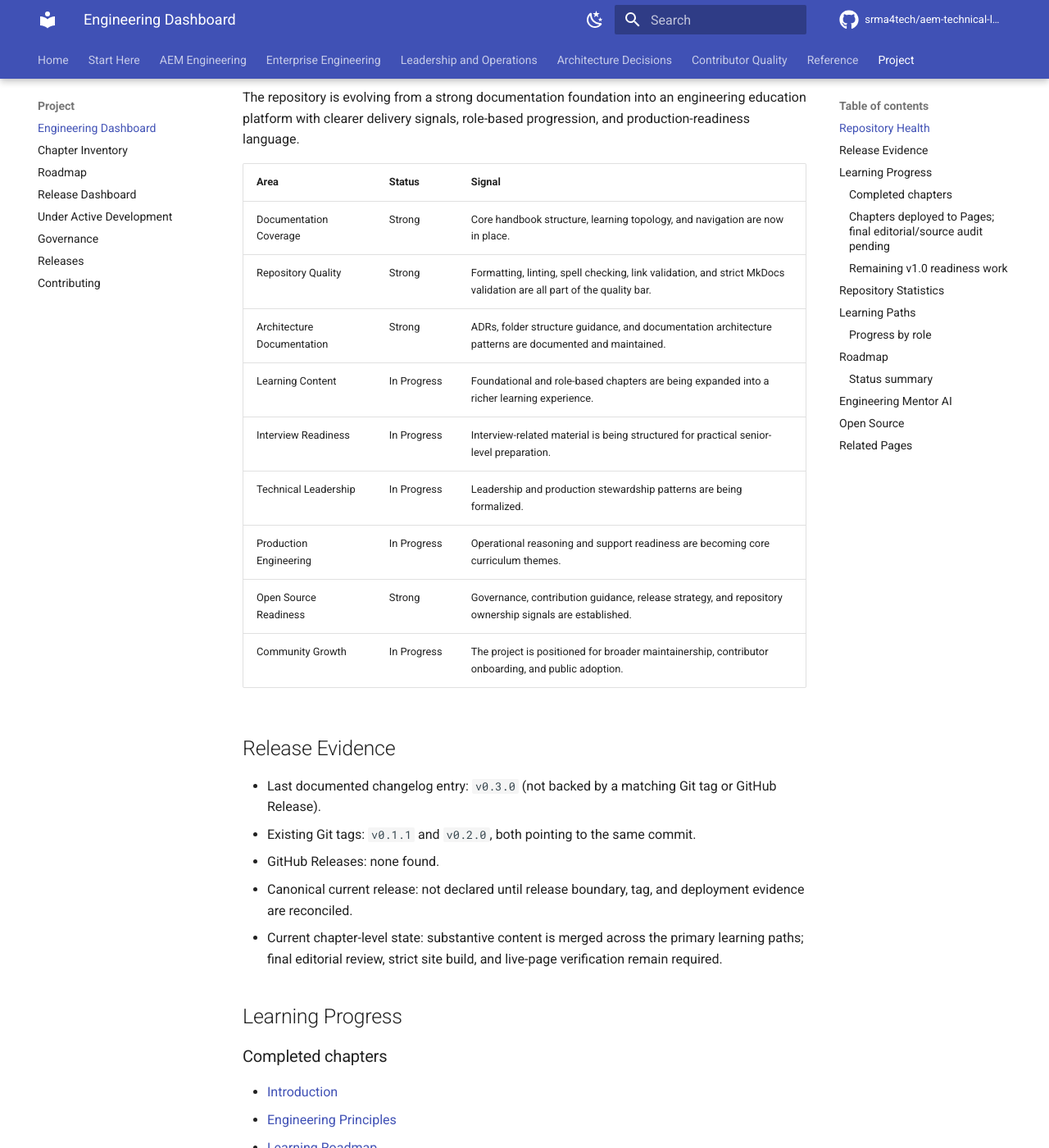
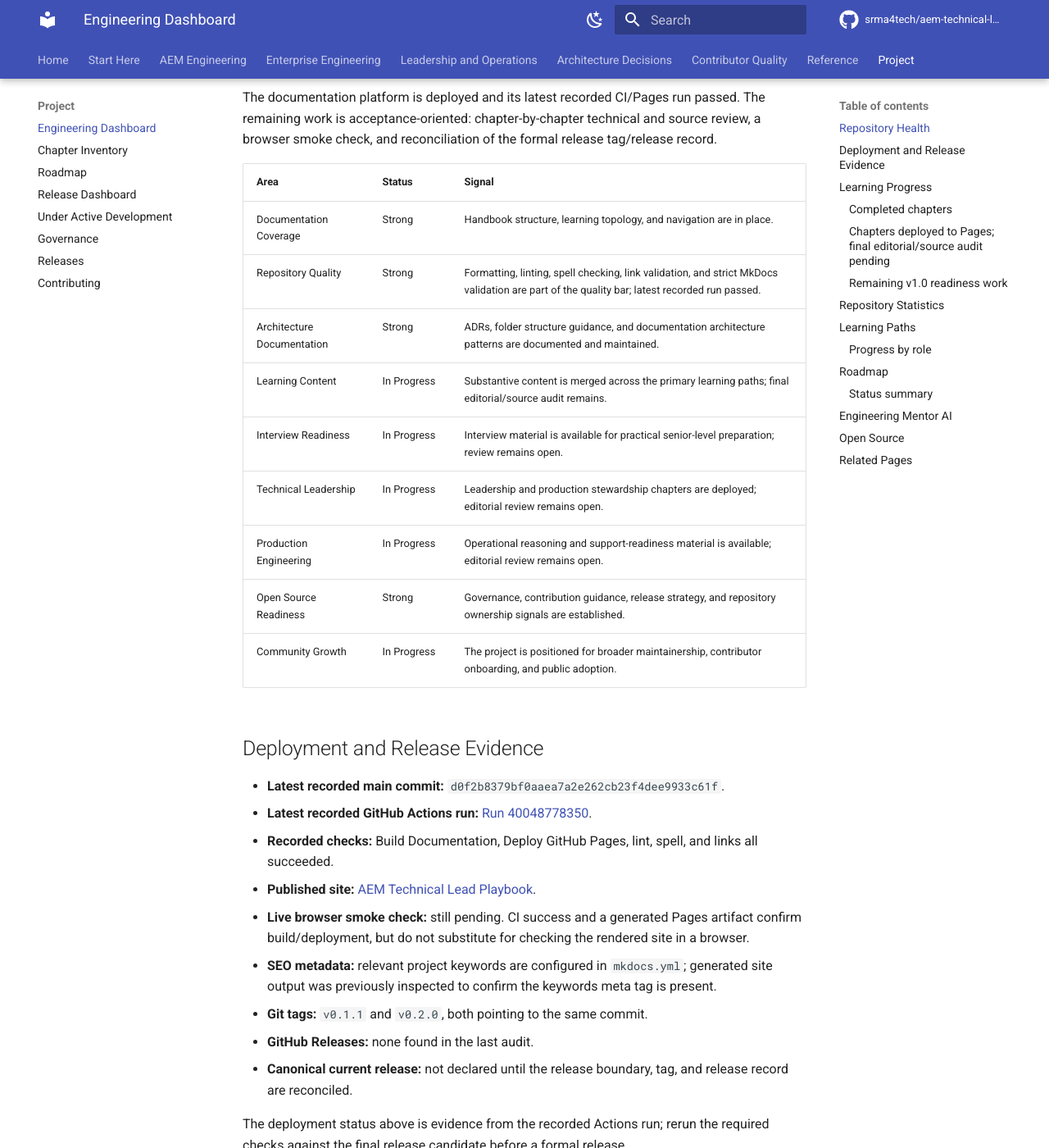
Before and after one commit to srma4tech/aem-technical-lead-playbook, an MkDocs documentation site: the page built from docs/engineering-dashboard.md, in a window 1280 px wide and 1400 px high, scrolled down 594 px. Shown: the whole window at 82% size. Built offline with MkDocs 1.6.1 and Material for MkDocs 9.7.7, drawn with Linux system fonts in a browser that asks for light colours; comment, search, counter and statistics services are not loaded; some of the changed text lies outside the part shown.

Commit message:
docs: refresh engineering dashboard deployment status

````diff
--- a/docs/engineering-dashboard.md
+++ b/docs/engineering-dashboard.md
@@ -1,34 +1,40 @@
 # Engineering Dashboard
 
 !!! tip "Project status"
-This dashboard is the central status surface for the AEM Technical Lead Playbook. It highlights the project’s maturity, learning progress, release movement, and platform readiness without repeating the full handbook content.
+This dashboard is the central status surface for the AEM Technical Lead Playbook. It highlights project maturity, learning progress, release movement, and platform readiness without repeating the full handbook content.
 
 ## Repository Health
 
 !!! warning "Release evidence pending"
 The 2026-10-24 audit found only `v0.1.1` and `v0.2.0` Git tags, both pointing to the same commit (`c78d41c1ddf7038034a5e99b35f0aac72a508217`), and no GitHub Releases. The changelog's `v0.3.0` and former dashboard's `v0.4.0` claims are not backed by matching release records. Do not use a percentage estimate as a completion claim; chapter status is tracked in the inventory and requires editorial and live-site evidence.
 
-The repository is evolving from a strong documentation foundation into an engineering education platform with clearer delivery signals, role-based progression, and production-readiness language.
+The documentation platform is deployed and its latest recorded CI/Pages run passed. The remaining work is acceptance-oriented: chapter-by-chapter technical and source review, a browser smoke check, and reconciliation of the formal release tag/release record.
 
-| Area                       | Status      | Signal                                                                                                              |
-| -------------------------- | ----------- | ------------------------------------------------------------------------------------------------------------------- |
-| Documentation Coverage     | Strong      | Core handbook structure, learning topology, and navigation are now in place.                                        |
-| Repository Quality         | Strong      | Formatting, linting, spell checking, link validation, and strict MkDocs validation are all part of the quality bar. |
-| Architecture Documentation | Strong      | ADRs, folder structure guidance, and documentation architecture patterns are documented and maintained.             |
-| Learning Content           | In Progress | Foundational and role-based chapters are being expanded into a richer learning experience.                          |
-| Interview Readiness        | In Progress | Interview-related material is being structured for practical senior-level preparation.                              |
-| Technical Leadership       | In Progress | Leadership and production stewardship patterns are being formalized.                                                |
-| Production Engineering     | In Progress | Operational reasoning and support readiness are becoming core curriculum themes.                                    |
-| Open Source Readiness      | Strong      | Governance, contribution guidance, release strategy, and repository ownership signals are established.              |
-| Community Growth           | In Progress | The project is positioned for broader maintainership, contributor onboarding, and public adoption.                  |
+| Area | Status | Signal |
+| --- | --- | --- |
+| Documentation Coverage | Strong | Handbook structure, learning topology, and navigation are in place. |
+| Repository Quality | Strong | Formatting, linting, spell checking, link validation, and strict MkDocs validation are part of the quality bar; latest recorded run passed. |
+| Architecture Documentation | Strong | ADRs, folder structure guidance, and documentation architecture patterns are documented and maintained. |
+| Learning Content | In Progress | Substantive content is merged across the primary learning paths; final editorial/source audit remains. |
+| Interview Readiness | In Progress | Interview material is available for practical senior-level preparation; review remains open. |
+| Technical Leadership | In Progress | Leadership and production stewardship chapters are deployed; editorial review remains open. |
+| Production Engineering | In Progress | Operational reasoning and support-readiness material is available; editorial review remains open. |
+| Open Source Readiness | Strong | Governance, contribution guidance, release strategy, and repository ownership signals are established. |
+| Community Growth | In Progress | The project is positioned for broader maintainership, contributor onboarding, and public adoption. |
 
-## Release Evidence
+## Deployment and Release Evidence
 
-- Last documented changelog entry: `v0.3.0` (not backed by a matching Git tag or GitHub Release).
-- Existing Git tags: `v0.1.1` and `v0.2.0`, both pointing to the same commit.
-- GitHub Releases: none found.
-- Canonical current release: not declared until release boundary, tag, and deployment evidence are reconciled.
-- Current chapter-level state: substantive content is merged across the primary learning paths; final editorial review, strict site build, and live-page verification remain required.
+- **Latest recorded main commit:** `d0f2b8379bf0aaea7a2e262cb23f4dee9933c61f`.
+- **Latest recorded GitHub Actions run:** [Run 40048778350](https://github.com/srma4tech/aem-technical-lead-playbook/actions/runs/40048778350).
+- **Recorded checks:** Build Documentation, Deploy GitHub Pages, lint, spell, and links all succeeded.
+- **Published site:** [AEM Technical Lead Playbook](https://srma4tech.github.io/aem-technical-lead-playbook/).
+- **Live browser smoke check:** still pending. CI success and a generated Pages artifact confirm build/deployment, but do not substitute for checking the rendered site in a browser.
+- **SEO metadata:** relevant project keywords are configured in `mkdocs.yml`; generated site output was previously inspected to confirm the keywords meta tag is present.
+- **Git tags:** `v0.1.1` and `v0.2.0`, both pointing to the same commit.
+- **GitHub Releases:** none found in the last audit.
+- **Canonical current release:** not declared until the release boundary, tag, and release record are reconciled.
+
+The deployment status above is evidence from the recorded Actions run; rerun the required checks against the final release candidate before a formal release.
 
 ## Learning Progress
 
@@ -59,17 +65,15 @@ The repository is evolving from a strong documentation foundation into an engine
 
 ### Remaining v1.0 readiness work
 
-- Technical and editorial audit across all substantive chapters
-- Verify strict MkDocs build and GitHub Pages deployment
-- Inspect live pages, navigation, responsive layout, and key links
-- Confirm canonical release tag and GitHub Release evidence
-- Resolve any remaining accessibility, source, or content-quality gaps
+- Complete technical/editorial and source audit across substantive chapters.
+- Perform a live browser smoke check of navigation, key links, responsive layout, and representative chapter pages.
+- Resolve remaining accessibility, source-quality, or content-quality gaps found during review.
+- Confirm the release boundary, create the canonical Git tag and GitHub Release, and verify the release-candidate deployment.
+- Rerun the strict site build and required CI checks against the final release candidate.
 
 Progress percentages are intentionally omitted until the chapter inventory supports a defensible acceptance-based calculation.
 
 ## Repository Statistics
-
-These figures represent the current repository structure and documentation asset breadth.
 
 Repository counts are intentionally omitted until they can be regenerated from the current repository tree; use the chapter inventory and repository search for current coverage.
 
@@ -80,11 +84,11 @@ Repository statistics should be regenerated from the repository tree when needed
 
 ### Progress by role
 
-- Beginner — active foundation; percentage pending inventory.
-- Intermediate — in progress; percentage pending inventory.
-- Senior Engineer — emerging; percentage pending inventory.
-- Technical Lead — planned expansion; percentage pending inventory.
-- Architect — future readiness; percentage pending inventory.
+- Beginner — active foundation; acceptance status tracked in the chapter inventory.
+- Intermediate — in progress; acceptance status tracked in the chapter inventory.
+- Senior Engineer — emerging; acceptance status tracked in the chapter inventory.
+- Technical Lead — in progress; acceptance status tracked in the chapter inventory.
+- Architect — future readiness; acceptance status tracked in the chapter inventory.
 
 ```mermaid
 flowchart LR
@@ -98,10 +102,10 @@ flowchart LR
 
 ### Status summary
 
-- Completed: repository foundation, navigation, governance, release strategy, and core handbook setup.
-- In Progress: learning path expansion, chapter maturity, and platform polish.
-- Planned: advanced enterprise practice, public readiness, and community growth.
-- Future Vision: a globally discoverable, contributor-led engineering platform for AEM and technical leadership education.
+- **Completed:** repository foundation, navigation, governance, release strategy, and core handbook setup.
+- **In progress:** learning-path maturity, technical/editorial audit, and platform polish.
+- **Planned:** final public-readiness review, formal release evidence, and community growth.
+- **Future vision:** a globally discoverable, contributor-led engineering platform for AEM and technical leadership education.
 
 ```mermaid
 timeline
@@ -128,17 +132,18 @@ The goal is to support asynchronous coaching and guided learning while preservin
 
 ## Open Source
 
-| Area              | Direction                                                                                                                                |
-| ----------------- | ---------------------------------------------------------------------------------------------------------------------------------------- |
+| Area | Direction |
+| --- | --- |
 | How to Contribute | Use [CONTRIBUTING.md](https://github.com/srma4tech/aem-technical-lead-playbook/blob/main/CONTRIBUTING.md) and the contributor templates. |
-| Open Issues       | Monitor the repository for roadmap alignment and documentation improvements.                                                             |
-| Future Milestones | Advance chapter maturity, strengthen editorial review, and scale contributor readiness.                                                  |
-| Community Goals   | Build a trusted, high-signal technical learning platform for AEM and engineering leadership.                                             |
+| Open Issues | Monitor the repository for roadmap alignment and documentation improvements. |
+| Future Milestones | Advance chapter maturity, strengthen editorial review, and scale contributor readiness. |
+| Community Goals | Build a trusted, high-signal technical learning platform for AEM and engineering leadership. |
 
 ## Related Pages
 
 - [Home](index.md)
 - [Release Dashboard](release-dashboard.md)
+- [Chapter Inventory](chapter-inventory.md)
 - [Roadmap](ROADMAP.md)
 - [Learning Roadmap](01-learning-roadmap/README.md)
 - [Under Active Development](under-active-development.md)
````
